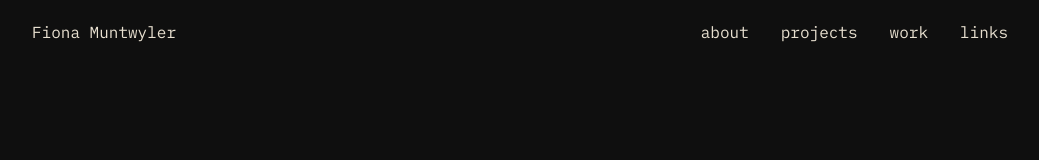
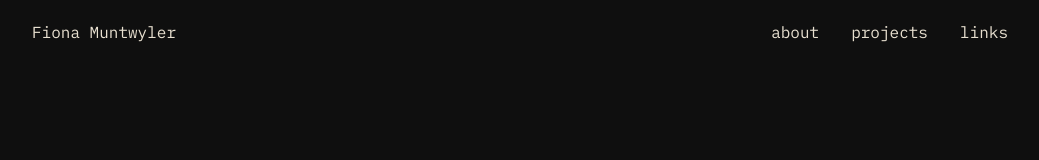
Before and after one commit to fimunty/fimunty.github.io, a plain HTML site: page projects/index.html in a window 1280 px wide. Shown: the top 160 px of the page, without its empty margins (120-1159 px from the left). Drawn offline with nearby package versions, Linux system fonts and the light colour scheme.

Commit message:
remove link to work on project page

```diff
--- a/projects/index.html
+++ b/projects/index.html
@@ -45,7 +45,7 @@
       <div class="flex items-center gap-8">
         <a href="/#about">about</a>
         <a href="/projects/" class="nav-active">projects</a>
-        <a href="/work/">work</a>
+        <!--<a href="/work/">work</a>-->
         <a href="/#links">links</a>
       </div>
     </div>
```
